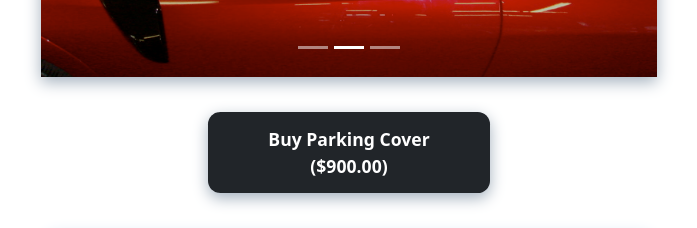
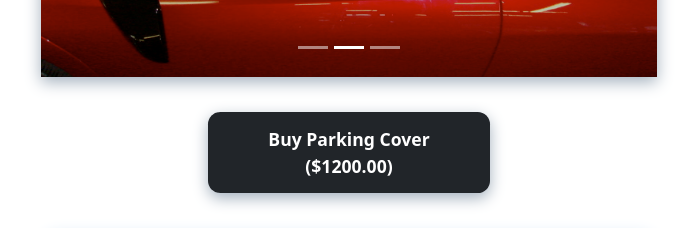
Before and after one commit to RyanMcPherson7/shamrock-auto-trim-redesign, a React (Create React App) app in the folder client/: page / in a window 1280 px wide. Shown: the part 6860-7088 px from the top of the page, without its empty margins (291-988 px from the left). Built offline with nearby package versions, Linux system fonts and the light colour scheme.

Commit message:
update price of parking cover from 900 to 1200

```diff
--- a/client/src/components/services-components/LamborghiniTonneauCover.js
+++ b/client/src/components/services-components/LamborghiniTonneauCover.js
@@ -37,7 +37,7 @@ const LamborghiniTonneauCover = () => {
                 target='_blank'
                 rel='noopener noreferrer'
               >
-                Buy Parking Cover ($900.00)
+                Buy Parking Cover ($1200.00)
               </a>
             </button>
           </div>
```
